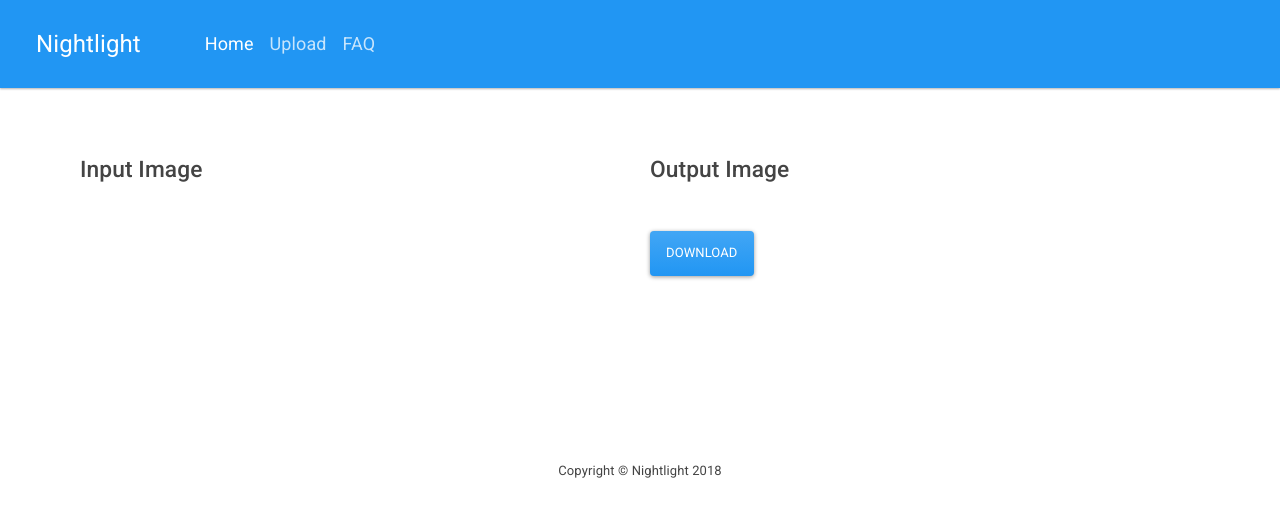
After one commit to compscikaran/nightlight-web, a Django app: template templates/transform/preview.html in a window 1280 px wide. The commit adds this page. Shown: the top 517 px of the page. Run offline with Django 3.2, Linux system fonts and the light colour scheme; the template is opened without the code that fills it, so the values that code supplies are empty; some libraries are stand-ins or nearby versions.

Commit message:
Added Preview Page and redirecting mechanism
Signed-off-by: Karan Gupta <gkaran184@gmail.com>

```diff
--- /dev/null
+++ b/templates/transform/preview.html
@@ -0,0 +1,19 @@
+{% extends 'base.html' %}
+{% block content %}
+<div class="container">
+    <div class="row">
+        <div class="col-md-6" style="padding:10px">
+        <h3>Input Image</h3>
+        <img src="{{ filename }}" width="400px" height="auto" class="img-fluid">
+        </div>
+        <div class="col-md-6" style="padding:10px;">
+        <h3>Output Image</h3>
+        <img src="{{ filename }}"width="400px" height="auto" class="img-fluid">
+        <br><br>
+        <button type="submit" class="btn btn-primary">Download</button>
+        <br><br><br><br><br><br><br><br><br><br>
+        </div>
+    </div>
+</div>
+
+{% endblock content %}
--- a/transform/urls.py
+++ b/transform/urls.py
@@ -1,6 +1,8 @@
 from django.urls import path
-from .views import upload
+from .views import upload, run_image, preview
 
 urlpatterns = [
     path('upload/', upload, name='upload'),
+    path('run/', run_image, name='run_image'),
+    path('preview/', preview, name='preview'),
 ]
```
Also changed, not shown: templates/transform/generating.html (+11 -0 lines), transform/views.py (+19 -2 lines), 1 other file.
